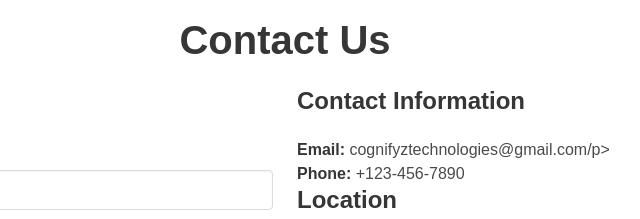
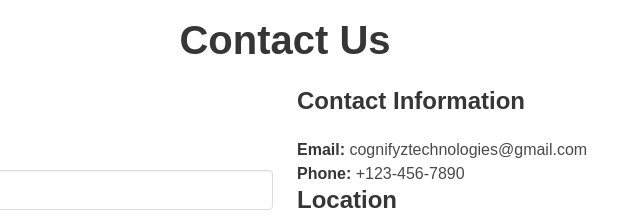
Before and after one commit to souvikmobdal2003/cognify-level3--TASK1--TASK2, a plain HTML site: page task2/index.html in a window 1280 px wide. Shown: the part 1153-1372 px from the top of the page, 355-995 px from the left. Drawn offline with nearby package versions, Linux system fonts and the light colour scheme.

Commit message:
18-aug-2024
small changes are their by removing  and editing some code  and removing js par

```diff
--- a/task2/index.html
+++ b/task2/index.html
@@ -128,7 +128,7 @@
                 </div>
                 <div class="column">
                     <h3 class="title is-4">Contact Information</h3>
-                    <p><strong>Email:</strong> cognifyztechnologies@gmail.com/p>
+                    <p><strong>Email:</strong> cognifyztechnologies@gmail.com</p>
                     <p><strong>Phone:</strong> +123-456-7890</p>
                     <h3 class="title is-4">Location</h3>
                     <div class="animate__animated animate__zoomIn">
```
Also changed, not shown: task1/auto image sider/scrpt.js (deleted).
